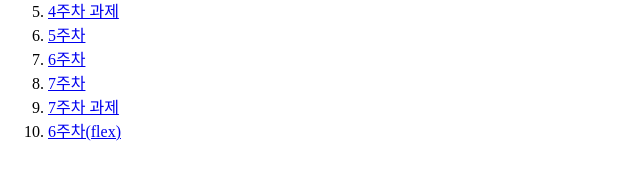
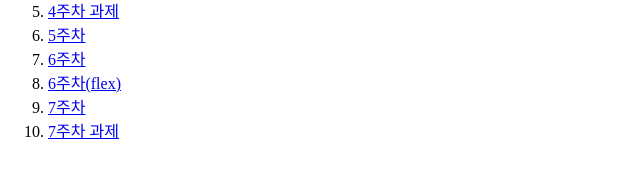
Before and after one commit to walnut0123/WMD241_202120408, a plain HTML site: page index.html in a window 1280 px wide. Shown: the part 187-366 px from the top of the page, without its empty margins (0-640 px from the left). Drawn offline with Linux system fonts and the light colour scheme.

Commit message:
!7주차 과제

```diff
--- a/index.html
+++ b/index.html
@@ -15,15 +15,9 @@
       <li><a href="./src/w4/assignment/w4.html">4주차 과제</a></li>
       <li><a href="./src/w5/index.html">5주차</a></li>
       <li><a href="./src/w6/index.html">6주차</a></li>
+      <li><a href="./src/w6/flexbasic.html">6주차(flex)</a></li>
       <li><a href="./src/w7/index.html">7주차</a></li>
       <li><a href="./src/w7/aissgnment/index.html">7주차 과제</a></li>
-      <li>
-        <a
-          href="./src/w6/flexbasic.html
-        "
-          >6주차(flex)</a
-        >
-      </li>
     </ol>
   </body>
 </html>
```
